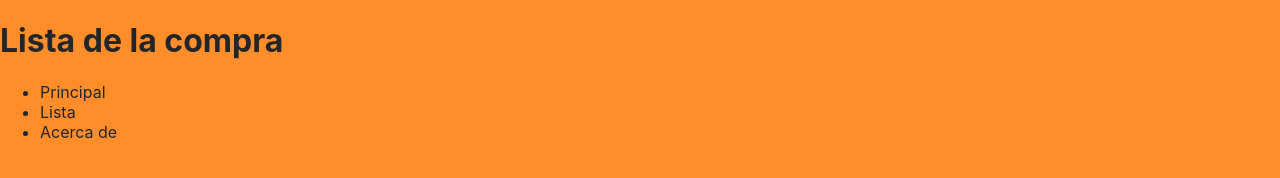
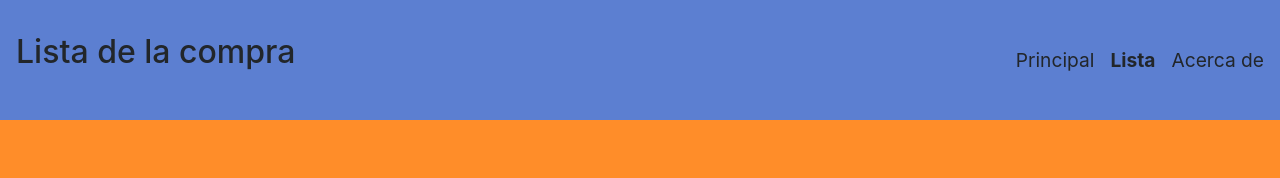
Before and after one commit to casantosmu/202207-w1ch4-carlos-santos, a plain HTML site: page index.html in a window 1280 px wide. Drawn offline with Linux system fonts and the light colour scheme.

Commit message:
Added header styles

```diff
--- a/css/styles.css
+++ b/css/styles.css
@@ -16,4 +16,29 @@ body {
 }
 
 .header {
+  display: flex;
+  justify-content: space-between;
+  flex-wrap: wrap;
+  background-color: var(--secondary-color-400);
+  padding: 2rem 1rem;
 }
+
+.header__title {
+  margin: 0;
+  font-weight: 500;
+}
+
+.header__nav-list {
+  display: flex;
+  gap: 1rem;
+  padding: 0;
+  list-style: none;
+}
+
+.header__nav-item {
+  font-size: 1.2rem;
+}
+
+.header__nav-item--accent {
+  font-weight: 700;
+}
```
